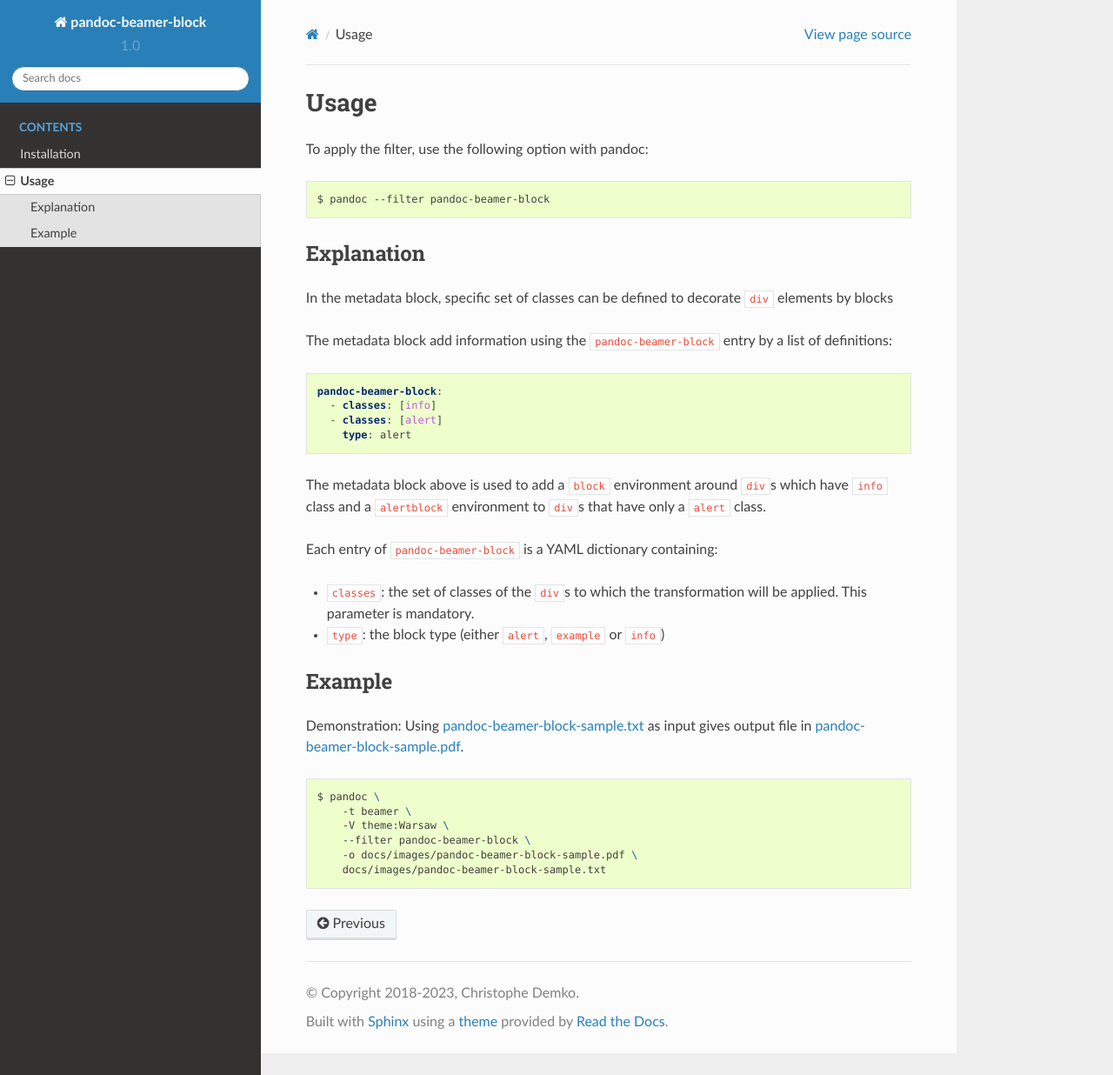
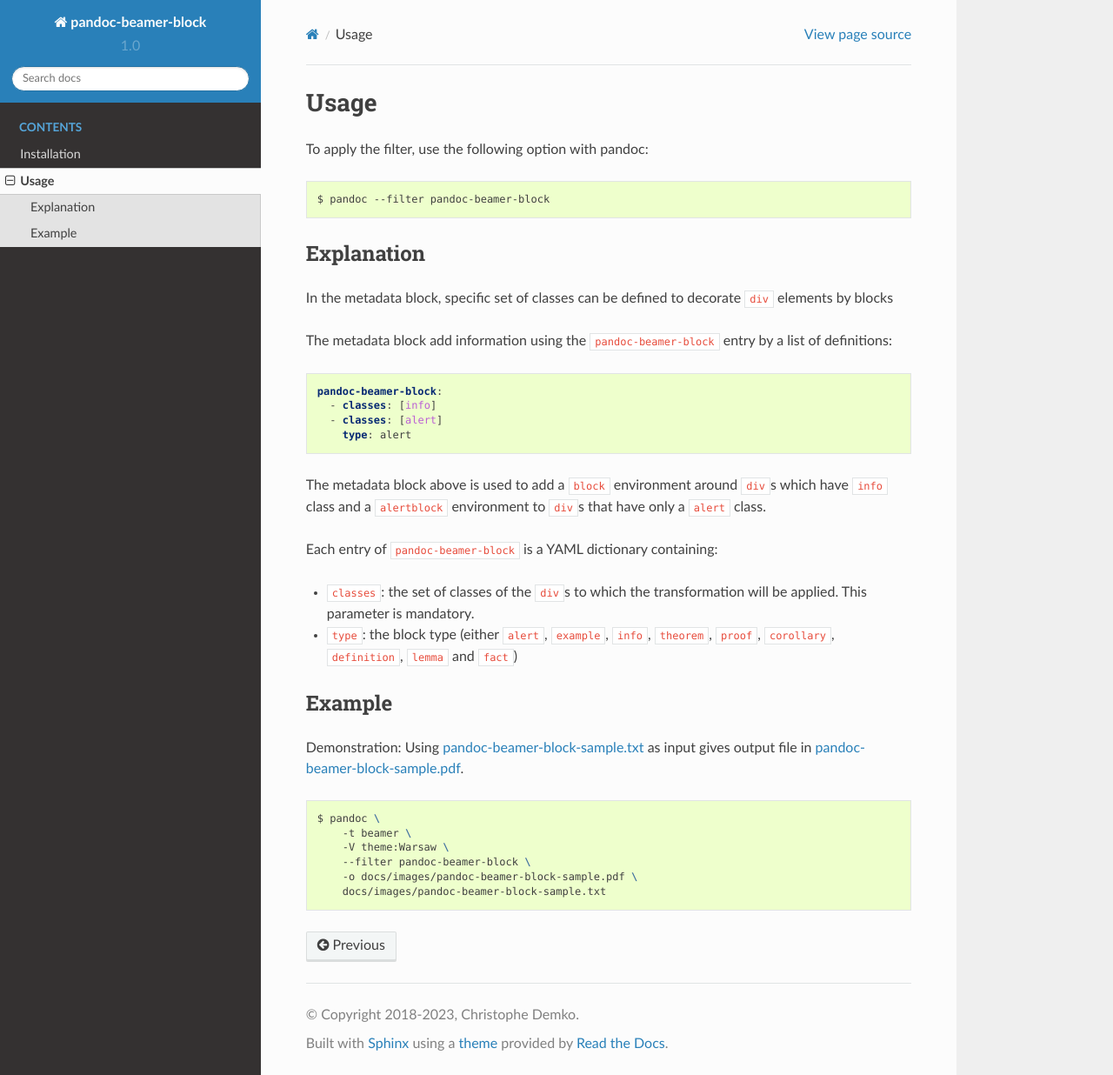
Before and after one commit to chdemko/pandoc-beamer-block, a Sphinx documentation site: the page built from docs/usage.md, in a window 1280 px wide and 1236 px high. Shown: the whole window at 87% size. Built offline with Sphinx 7.4.7 and the Read the Docs theme 2.0.0, drawn with Linux system fonts in a browser that asks for light colours.

Commit message:
Update doc

```diff
--- a/docs/usage.md
+++ b/docs/usage.md
@@ -29,7 +29,8 @@
 
 * `classes`: the set of classes of the `div`s to which the
   transformation will be applied. This parameter is mandatory.
-* `type`: the block type (either `alert`, `example` or `info`)
+* `type`: the block type (either `alert`, `example`, `info`, `theorem`,
+  `proof`, `corollary`, `definition`, `lemma` and `fact`)
 
 ## Example
 
```
